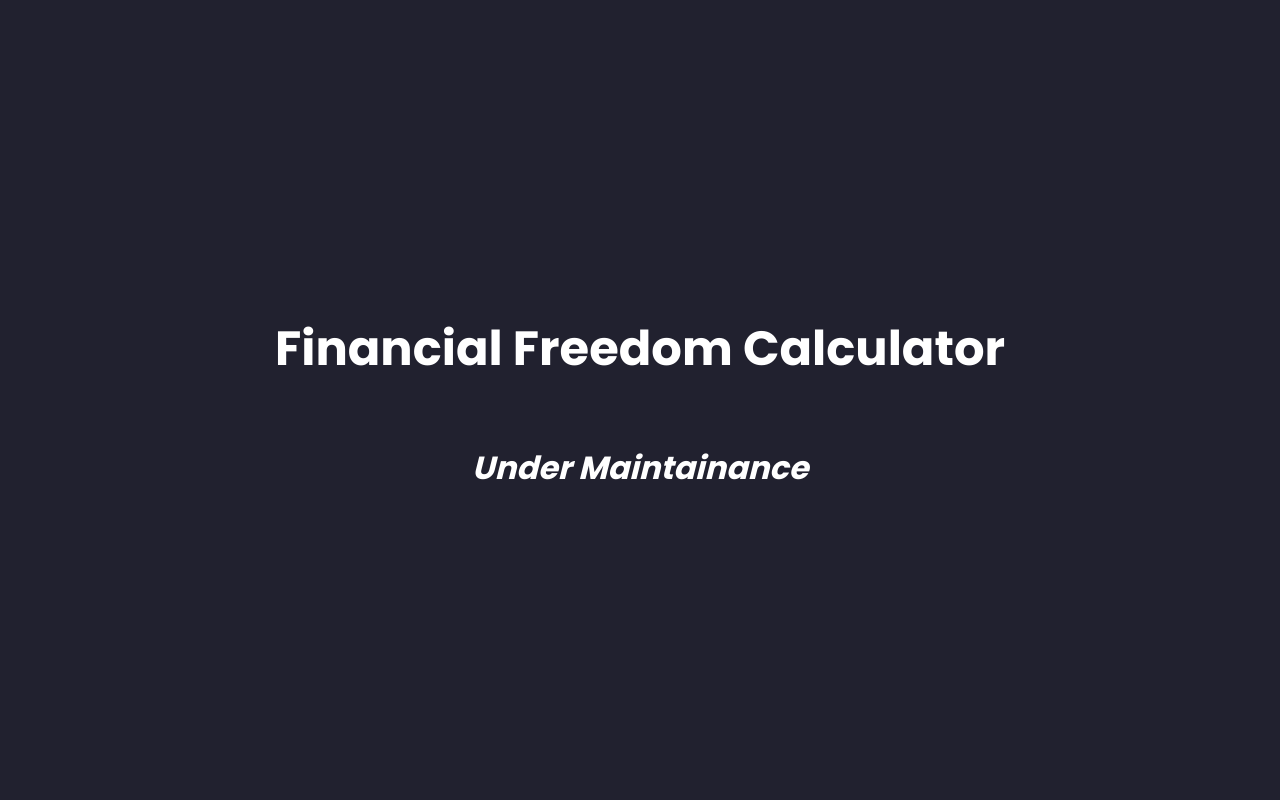
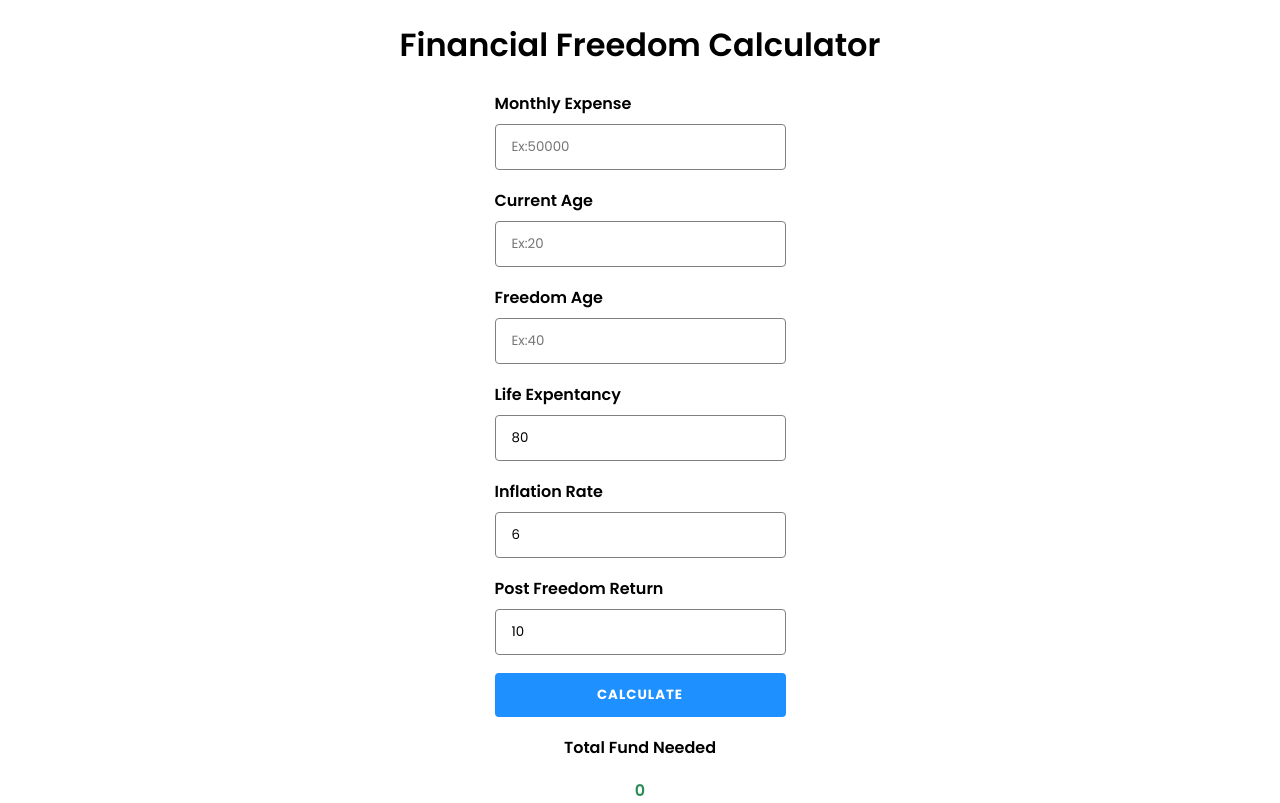
Before and after one commit to Creanick/freedomcalculator, a React (Create React App) app: page / in a window 1280 px wide. Built offline with nearby package versions, Linux system fonts and the light colour scheme.

Commit message:
basic form added

```diff
--- a/src/App.css
+++ /dev/null
@@ -1,18 +0,0 @@
-.App{
-  text-align: center;
-  display: flex;
-  flex-direction: column;
-  align-items: center;
-  justify-content: center;
-  width:100vw;
-  height:100vh;
-  background-color: rgb(33, 33, 47);;
-  color:white;
-}
-.App h1{
-  font-size: 3em;
-}
-.App h2{
-  font-style: italic;
-  font-size: 2em;
-}
--- a/src/App.tsx
+++ b/src/App.tsx
@@ -1,11 +1,45 @@
-import './App.css';
+import styled from "styled-components";
+import Button from "./components/Button/Button";
+import LabeledInput from "./components/LabeledInput/LabeledInput";
 
-function App() {
+const Wrapper = styled.div`
+  display: flex;
+  flex-direction: column;
+  align-items: center;
+  h1{
+    font-weight: 600;
+  }
+`;
+const InputContainer = styled.form`
+  /* border: 1px solid black; */
+  max-width: 300px;
+  display: grid;
+  gap:18px;
+  p{
+    font-weight: 600;
+    margin:0;
+    text-align: center;
+    &.total-fund{
+      color: seagreen;
+    }
+  }
+`;
+const App = () => {
   return (
-    <div className="App">
+    <Wrapper>
       <h1>Financial Freedom Calculator</h1>
-      <h2>Under Maintainance</h2>
-    </div>
+      <InputContainer >
+        <LabeledInput id="expense" hint="Ex:50000" type="number">Monthly Expense</LabeledInput>
+        <LabeledInput id="current-age" hint="Ex:20" type="number">Current Age</LabeledInput>
+        <LabeledInput id="freedom-age" hint="Ex:40" type="number">Freedom Age</LabeledInput>
+        <LabeledInput id="life-expentancy" hint="Ex:80" value="80" type="number">Life Expentancy</LabeledInput>
+        <LabeledInput id="inflation-rate" hint="Ex: 6%" value="6" type="number">Inflation Rate</LabeledInput>
+        <LabeledInput id="post-freedom-return" hint="Ex: 10%" value="10" type="number">Post Freedom Return</LabeledInput>
+        <Button>Calculate</Button>
+        <p>Total Fund Needed</p>
+        <p className="total-fund">0</p>
+      </InputContainer>
+    </Wrapper>
   );
 }
 
```
